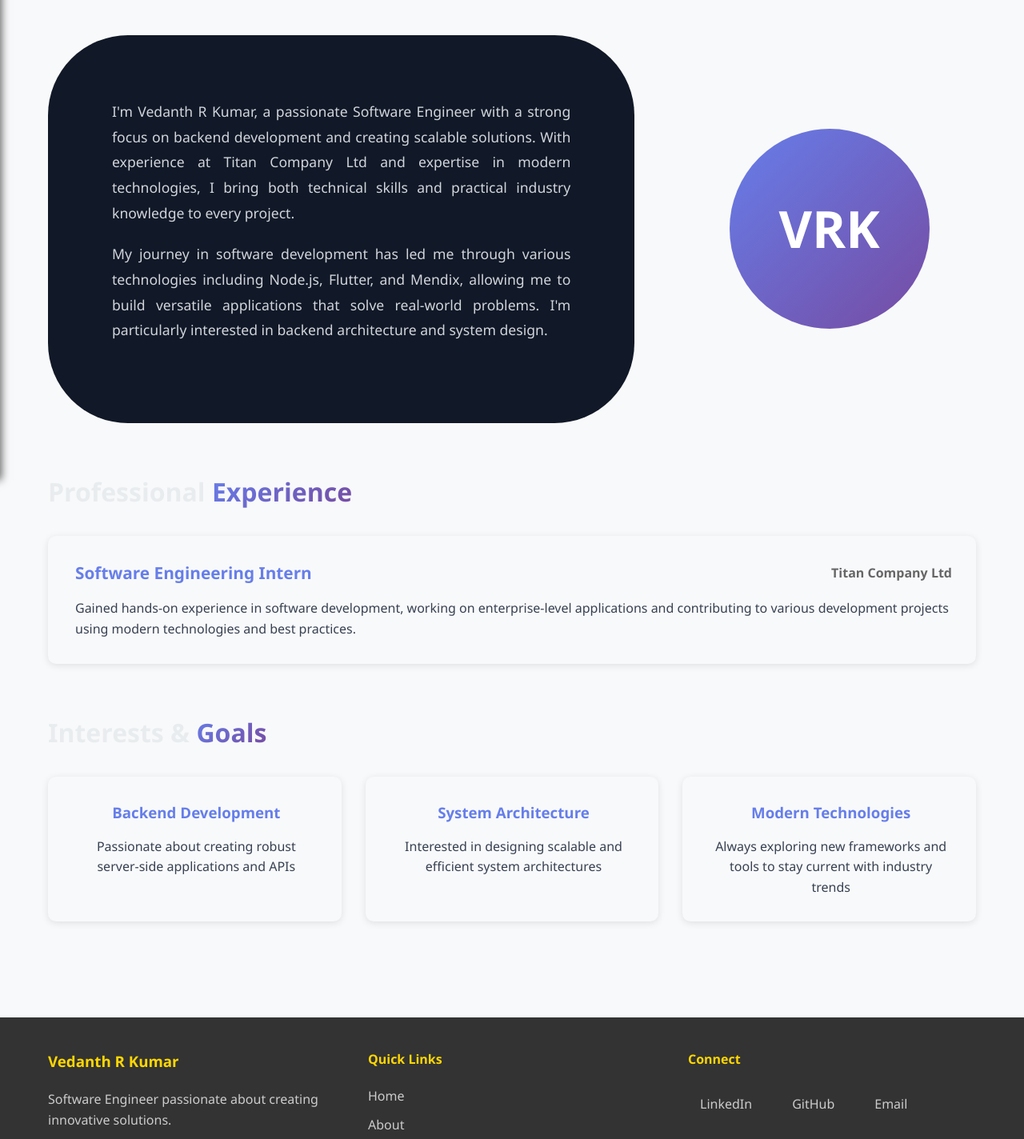
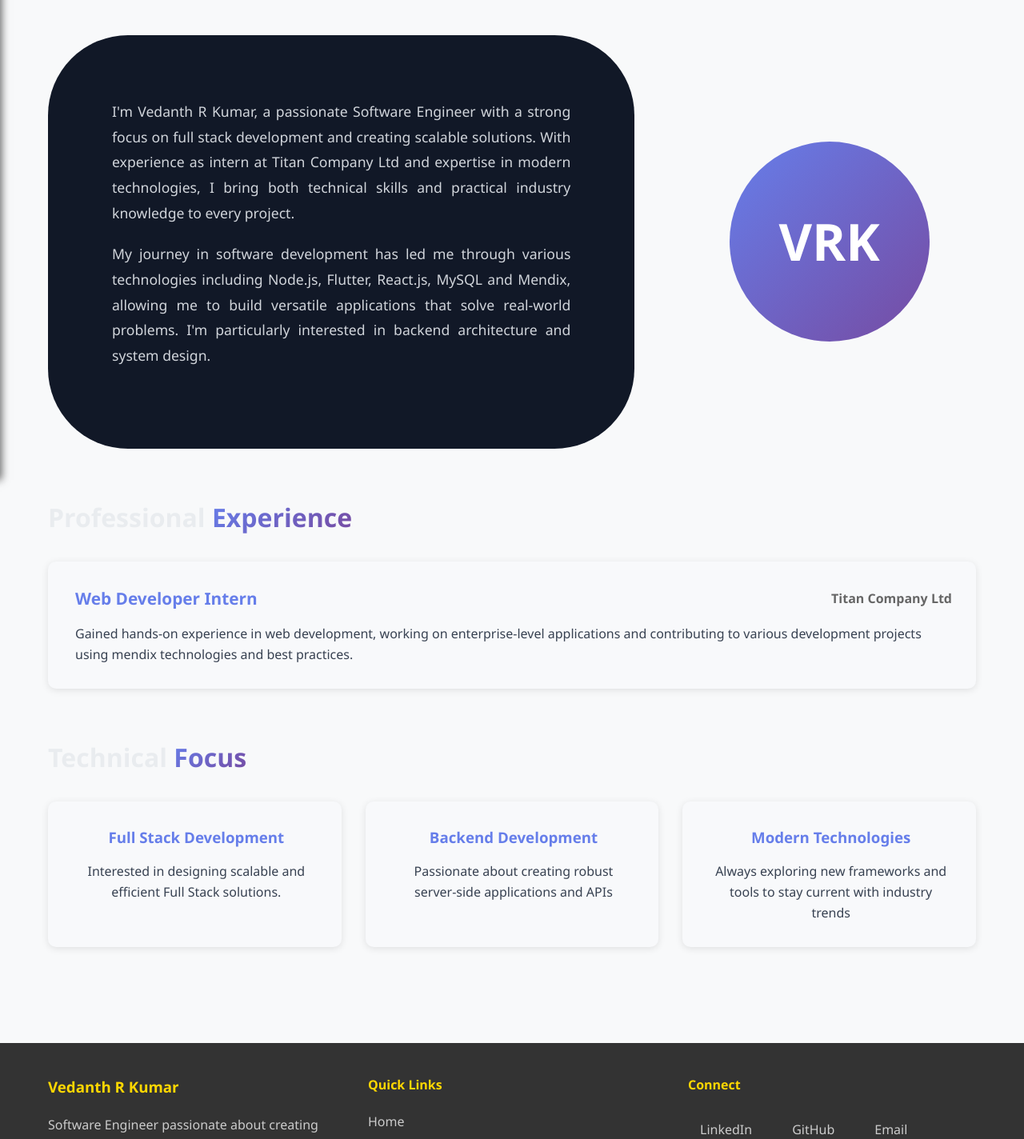
Before and after one commit to vedanth2806/my-portfolio, a React (Create React App) app: page /about in a window 1280 px wide. Shown: the part 200-1624 px from the top of the page at 80% size. Built offline with nearby package versions, Linux system fonts and the light colour scheme.

Commit message:
Made changes in skills projects

```diff
--- a/src/components/Footer.js
+++ b/src/components/Footer.js
@@ -11,6 +11,9 @@ const Footer = () => {
             <p>
               Software Engineer passionate about creating innovative solutions.
             </p>
+
+
+            <p> 📞 +91 9019079433 </p>
           </div>
           <div className="footer-section">
             <h4>Quick Links</h4>
--- a/src/pages/About.js
+++ b/src/pages/About.js
@@ -1,22 +1,28 @@
-import React from 'react';
+import React from "react";
 
 const About = () => {
   return (
     <div className="about">
       <div className="container">
         <section className="about-intro">
-          <h1>About <span class="title-gradient">Me</span></h1>
+          <h1>
+            About <span class="title-gradient">Me</span>
+          </h1>
           <div className="about-content">
             <div className="about-text">
               <p>
-                I'm Vedanth R Kumar, a passionate Software Engineer with a strong focus on backend development
-                and creating scalable solutions. With experience at Titan Company Ltd and expertise in modern
-                technologies, I bring both technical skills and practical industry knowledge to every project.
+                I'm Vedanth R Kumar, a passionate Software Engineer with a
+                strong focus on full stack development and creating scalable
+                solutions. With experience as intern at Titan Company Ltd and
+                expertise in modern technologies, I bring both technical skills
+                and practical industry knowledge to every project.
               </p>
               <p>
-                My journey in software development has led me through various technologies including Node.js,
-                Flutter, and Mendix, allowing me to build versatile applications that solve real-world problems.
-                I'm particularly interested in backend architecture and system design.
+                My journey in software development has led me through various
+                technologies including Node.js, Flutter, React.js, MySQL and
+                Mendix, allowing me to build versatile applications that solve
+                real-world problems. I'm particularly interested in backend
+                architecture and system design.
               </p>
             </div>
             <div className="about-image">
@@ -26,33 +32,47 @@ const About = () => {
         </section>
 
         <section className="experience">
-          <h2>Professional <span class="title-gradient">Experience</span></h2>
+          <h2>
+            Professional <span class="title-gradient">Experience</span>
+          </h2>
           <div className="experience-item">
             <div className="experience-header">
-              <h3>Software Engineering Intern</h3>
+              <h3>Web Developer Intern</h3>
               <span className="company">Titan Company Ltd</span>
             </div>
             <p className="experience-description">
-              Gained hands-on experience in software development, working on enterprise-level applications
-              and contributing to various development projects using modern technologies and best practices.
+              Gained hands-on experience in web development, working on
+              enterprise-level applications and contributing to various
+              development projects using mendix technologies and best practices.
             </p>
           </div>
         </section>
 
         <section className="interests">
-          <h2>Interests & <span class="title-gradient">Goals</span></h2>
+          <h2>
+             Technical <span class="title-gradient">Focus</span>
+          </h2>
           <div className="interests-grid">
             <div className="interest-card">
+              <h3>Full Stack Development</h3>
+              <p>
+                Interested in designing scalable and efficient Full Stack solutions.
+              </p>
+            </div>
+
+            <div className="interest-card">
               <h3>Backend Development</h3>
-              <p>Passionate about creating robust server-side applications and APIs</p>
-            </div>
-            <div className="interest-card">
-              <h3>System Architecture</h3>
-              <p>Interested in designing scalable and efficient system architectures</p>
+              <p>
+                Passionate about creating robust server-side applications and
+                APIs
+              </p>
             </div>
             <div className="interest-card">
               <h3>Modern Technologies</h3>
-              <p>Always exploring new frameworks and tools to stay current with industry trends</p>
+              <p>
+                Always exploring new frameworks and tools to stay current with
+                industry trends
+              </p>
             </div>
           </div>
         </section>
--- a/src/pages/Projects.js
+++ b/src/pages/Projects.js
@@ -6,7 +6,7 @@ const Projects = () => {
     {
       title: "AgriTrust",
       description: " A Digital Marketplace for Farmers and Buyers with blockchain transperancy. A scalable REST API built with Node.js and Express for an e-commerce platform with user authentication, product management, and order processing.",
-      technologies: ["Node.js", "Express", "MySQL", "Flutter", "Google Cloud Platform"],
+      technologies: ["Node.js", "Express", "MySQL", "Flutter", "Google Cloud Platform", "Docker"],
       githubLink: "https://github.com/vedanth2806/AgriTrust",
       // liveLink: "#"
     },
@@ -28,7 +28,7 @@ const Projects = () => {
     {
       title: "React Portfolio Website",
       description: "This responsive portfolio website showcasing my projects and skills, built with React and modern web technologies.",
-      technologies: ["React", "CSS3", "JavaScript", "Responsive Design"],
+      technologies: ["React", "CSS3", "JavaScript", "Responsive Design", "Git"],
       githubLink: "#",
       // liveLink: "#"
     },
--- a/src/pages/Skills.js
+++ b/src/pages/Skills.js
@@ -1,16 +1,25 @@
-import React from 'react';
-import SkillCard from '../components/SkillCard';
+import React from "react";
+import SkillCard from "../components/SkillCard";
 
 const Skills = () => {
   const skillCategories = [
     {
+      title: "Programming language",
+      skills: [
+        { name: "Python", level: 20 },
+        { name: "Java", level: 60 },
+      ],
+    },
+    {
       title: "Backend Development",
       skills: [
-        { name: "Node.js", level: 60 },
         { name: "Express.js", level: 20 },
         { name: "RESTful APIs", level: 20 },
-        { name: "Database Design", level: 60 }
-      ]
+        { name: "Flask", level: 20 },
+        { name: "MySQL", level: 60 },
+        { name: "Node.js", level: 60 },
+        { name: "Database Design", level: 60 },
+      ],
     },
     {
       title: "Frontend Development",
@@ -18,32 +27,31 @@ const Skills = () => {
         { name: "React", level: 30 },
         { name: "Flutter", level: 30 },
         { name: "JavaScript", level: 60 },
-        { name: "HTML/CSS", level: 60 }
-      ]
+        { name: "HTML/CSS", level: 60 },
+      ],
     },
     {
       title: "Low-Code/No-Code",
-      skills: [
-        { name: "Mendix", level: 60 },
-        { name: "Platform Development", level: 65 }
-      ]
+      skills: [{ name: "Mendix", level: 60 }],
     },
     {
       title: "Tools & Technologies",
       skills: [
+        { name: "Docker", level: 20 },
         { name: "Git", level: 60 },
-        { name: "Docker", level: 20 },
-        { name: "MySQL", level: 60 },
-      ]
-    }
+      ],
+    },
   ];
 
   return (
     <div className="skills">
       <div className="container">
-        <h1>My <span class="title-gradient">Skills </span> </h1>
+        <h1>
+          My <span class="title-gradient">Skills </span>{" "}
+        </h1>
         <p className="skills-intro">
-          Here are the technologies and tools I work with to bring ideas to life.
+          Here are the technologies and tools I work with to bring ideas to
+          life.
         </p>
 
         <div className="skills-grid">
```
